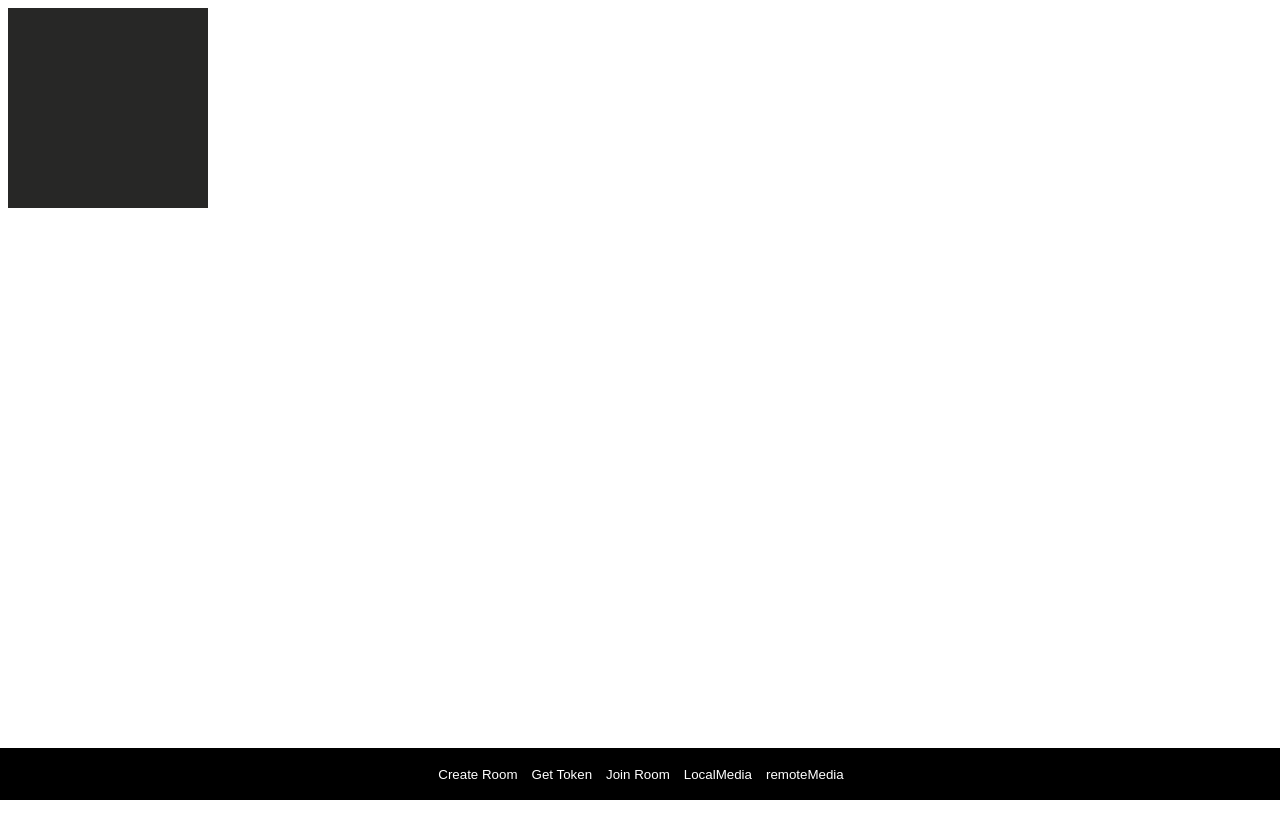
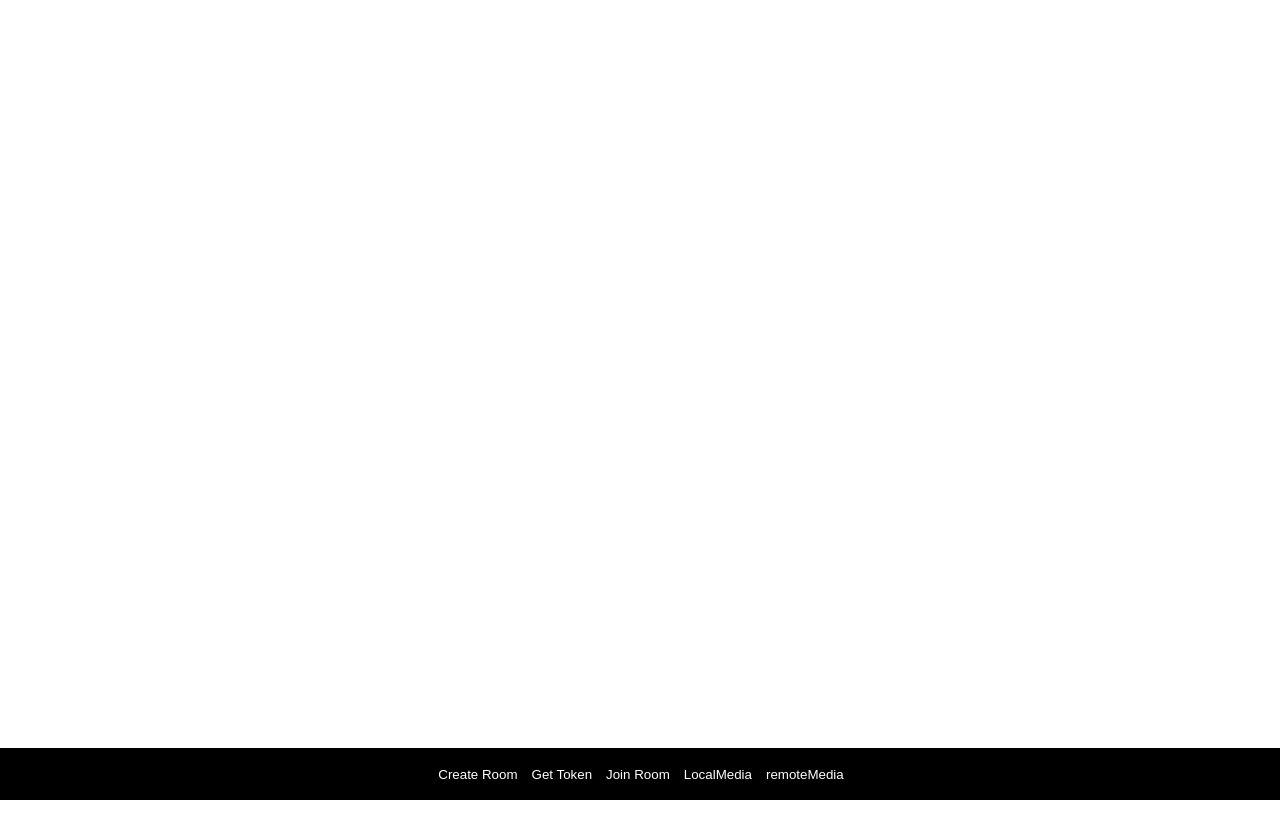
Before and after one commit to chrisdetmering/call-me-maybe, a React (Create React App) app in the folder client/: page / in a window 1280 px wide. Built offline with nearby package versions, Linux system fonts and the light colour scheme.

Commit message:
Added video resizing

```diff
--- a/client/src/components/Video/Video.js
+++ b/client/src/components/Video/Video.js
@@ -58,16 +58,18 @@ class VideoComponent extends React.Component {
   }
 
   localMedia = () => {
-    let mediaContainer = document.getElementById('localMedia')
+    let mediaContainer = document.getElementById('media')
     console.log(mediaContainer)
     let pub = Array.from(this.state.room.localParticipant.tracks.values())
     pub.forEach(p => {
-      mediaContainer.appendChild(p.track.attach())
+      let cont = document.createElement('div')
+      cont.appendChild(p.track.attach())
+      mediaContainer.appendChild(cont)
     })
   }
 
   remoteMedia = () => {
-    let mediaContainer = document.getElementById('remoteMedia')
+    let mediaContainer = document.getElementById('media')
     console.log(mediaContainer)
    this.state.room.participants.forEach(part =>{
      part.tracks.forEach( p =>{
@@ -79,13 +81,22 @@ class VideoComponent extends React.Component {
     })
   }
 
+  attach = () => {
+    const item = document.createElement('div')
+    document.getElementById('flexContainer').appendChild(item)
+  }
+
+
   render() {
 
     return (
       <Aux>
+        {/* <div className={classes.Container}
+        id='flexContainer'></div>
+        <button onClick={this.attach}>attach flex item</button> */}
+
         <div>
-          <div id='localMedia' className={classes.localMedia}></div>
-          <div id='remoteMedia'></div>
+          <div className={classes.Media} id='media'></div>
         </div>
 
         <nav className={classes.Control}>
--- a/client/src/components/Video/Video.module.css
+++ b/client/src/components/Video/Video.module.css
@@ -15,14 +15,34 @@
   height: 50px;
 }
 
-.localMedia {
-  width: 200px;
-  height: 200px;
-  background-color: #272726;
-  background-repeat: no-repeat;
+.Media {
+  height: 800px;
+  display: flex;
+  flex-wrap: wrap;
 }
 
-.localMedia video {
+.Media div {
+  flex: 1 1 0;
+}
+
+.Media audio {
+  flex: 0;
+}
+
+.Media video {
   width: 100%;
-  height: 100%;
+  object-fit: cover;
 }
+
+
+/*
+.Container {
+  height: 300px;
+  border: 1px solid black;
+  display: flex;
+}
+
+.Container div {
+  border: 1px solid red;
+  flex: 1 1 0;
+} */
```
